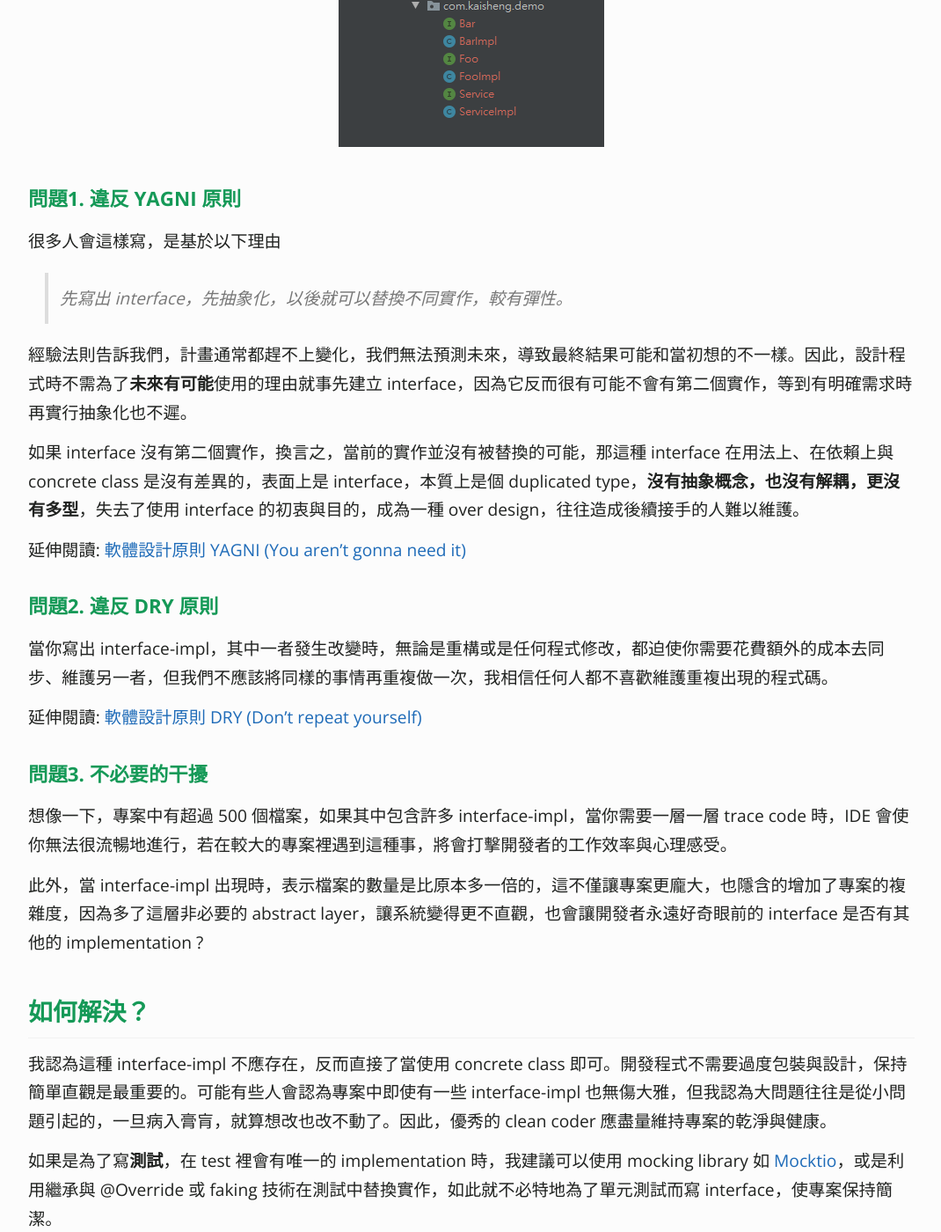
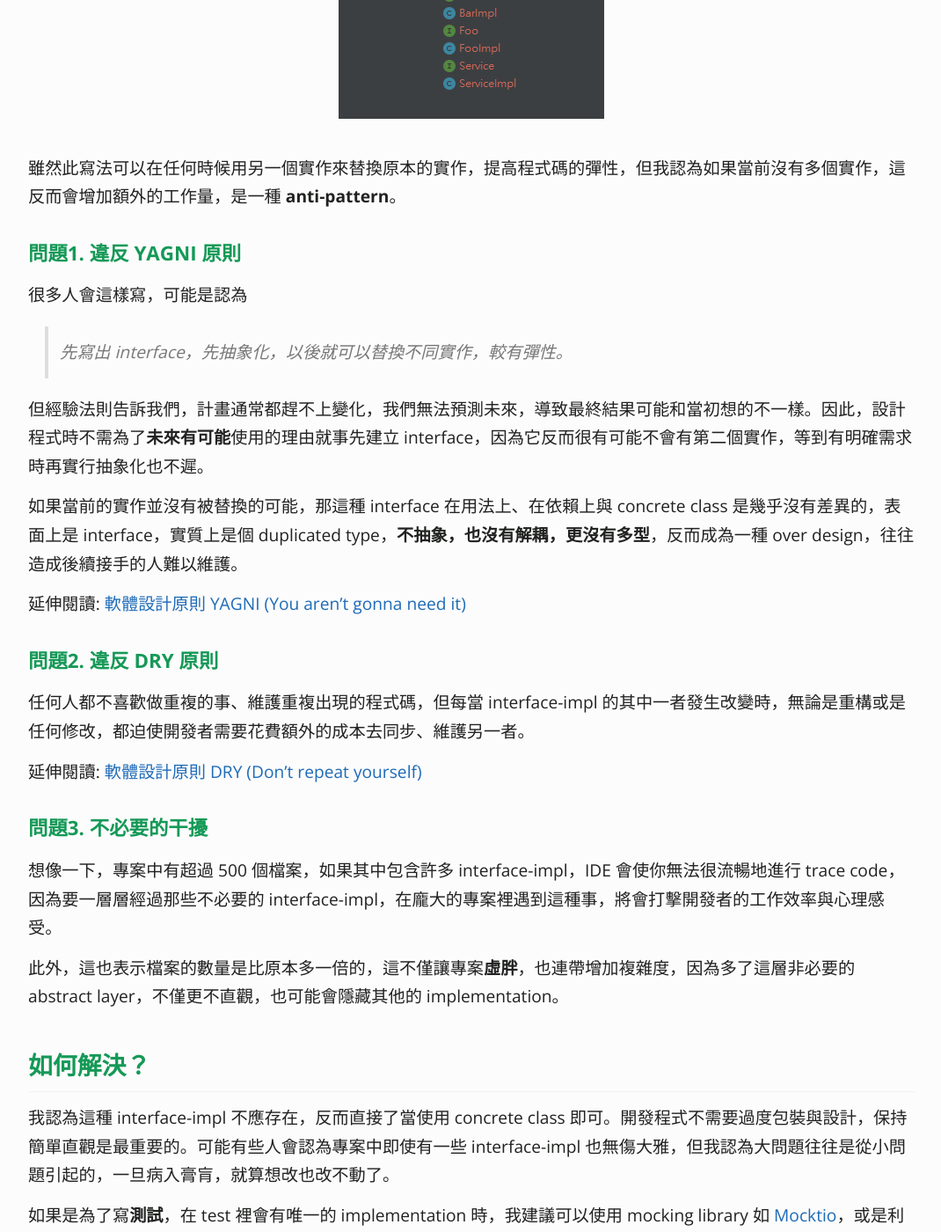
Before and after one commit to KaiSheng714/KaiSheng714.github.io, a Jekyll site: the page built from _posts/2022-01-20-anti-pattern-of-java-interface-impl-style.md, in a window 1280 px wide and 1400 px high, scrolled down 525 px. Shown: the whole window at 88% size, without its empty margins (104-1174 px from the left). Built offline with Jekyll 4.4.1, drawn with Linux system fonts in a browser that asks for light colours; comment, search, counter and statistics services are not loaded; some of the changed text lies outside the part shown.

Commit message:
interface

```diff
--- a/_posts/2022-01-20-anti-pattern-of-java-interface-impl-style.md
+++ b/_posts/2022-01-20-anti-pattern-of-java-interface-impl-style.md
@@ -8,35 +8,37 @@
 image: /assets/image/interface-impl-dir.png
 ---
 
-在 Java 專案中，應該不少人看過或寫過只有一個實作(implementation) 的介面 (interface)，並且以 **Interface-Impl** 的風格普遍存在，如下圖的 FooImpl, BarImpl, ServiceImpl，而且通常它們只給團隊內部使用，也不會界接外部服務，我認為這樣設計是個 **anti-pattern**。它會產生幾個問題，本文將探討此寫法的負面影響以及如何改善。
+在 Java 專案中，應該不少人看過或寫過只有一個實作(implementation) 的介面 (interface)，並且以 **Interface-Impl** 的風格普遍存在，如下圖的 FooImpl, BarImpl, ServiceImpl，而且通常它們只給團隊內部使用，也不會界接外部服務：
 
 ![常見的 Interface 錯誤用法](/assets/image/interface-impl-dir.png?margin=vertical-medium)
 
+雖然此寫法可以在任何時候用另一個實作來替換原本的實作，提高程式碼的彈性，但我認為如果當前沒有多個實作，這反而會增加額外的工作量，是一種 **anti-pattern**。
+
 ### **問題1. 違反 YAGNI 原則**
-很多人會這樣寫，是基於以下理由
+很多人會這樣寫，可能是認為
 
 >
 > 先寫出 interface，先抽象化，以後就可以替換不同實作，較有彈性。
 >
 
-經驗法則告訴我們，計畫通常都趕不上變化，我們無法預測未來，導致最終結果可能和當初想的不一樣。因此，設計程式時不需為了**未來有可能**使用的理由就事先建立 interface，因為它反而很有可能不會有第二個實作，等到有明確需求時再實行抽象化也不遲。
+但經驗法則告訴我們，計畫通常都趕不上變化，我們無法預測未來，導致最終結果可能和當初想的不一樣。因此，設計程式時不需為了**未來有可能**使用的理由就事先建立 interface，因為它反而很有可能不會有第二個實作，等到有明確需求時再實行抽象化也不遲。
 
-如果 interface 沒有第二個實作，換言之，當前的實作並沒有被替換的可能，那這種 interface 在用法上、在依賴上與 concrete class 是沒有差異的，表面上是 interface，本質上是個 duplicated type，**沒有抽象概念，也沒有解耦，更沒有多型**，失去了使用 interface 的初衷與目的，成為一種 over design，往往造成後續接手的人難以維護。
+如果當前的實作並沒有被替換的可能，那這種 interface 在用法上、在依賴上與 concrete class 是幾乎沒有差異的，表面上是 interface，實質上是個 duplicated type，**不抽象，也沒有解耦，更沒有多型**，反而成為一種 over design，往往造成後續接手的人難以維護。
 
 延伸閱讀: [軟體設計原則 YAGNI (You aren't gonna need it)](/articles/yagni-principle)
 
 ### **問題2. 違反 DRY 原則**
-當你寫出 interface-impl，其中一者發生改變時，無論是重構或是任何程式修改，都迫使你需要花費額外的成本去同步、維護另一者，但我們不應該將同樣的事情再重複做一次，我相信任何人都不喜歡維護重複出現的程式碼。
+任何人都不喜歡做重複的事、維護重複出現的程式碼，但每當 interface-impl 的其中一者發生改變時，無論是重構或是任何修改，都迫使開發者需要花費額外的成本去同步、維護另一者。
 
 延伸閱讀: [軟體設計原則 DRY (Don't repeat yourself)](/articles/dry-principle)
 
 ### **問題3. 不必要的干擾**
-想像一下，專案中有超過 500 個檔案，如果其中包含許多 interface-impl，當你需要一層一層 trace code 時，IDE 會使你無法很流暢地進行，若在較大的專案裡遇到這種事，將會打擊開發者的工作效率與心理感受。
+想像一下，專案中有超過 500 個檔案，如果其中包含許多 interface-impl，IDE 會使你無法很流暢地進行 trace code，因為要一層層經過那些不必要的 interface-impl，在龐大的專案裡遇到這種事，將會打擊開發者的工作效率與心理感受。
 
-此外，當 interface-impl 出現時，表示檔案的數量是比原本多一倍的，這不僅讓專案更龐大，也隱含的增加了專案的複雜度，因為多了這層非必要的 abstract layer，讓系統變得更不直觀，也會讓開發者永遠好奇眼前的 interface 是否有其他的 implementation ?
+此外，這也表示檔案的數量是比原本多一倍的，這不僅讓專案**虛胖**，也連帶增加複雜度，因為多了這層非必要的 abstract layer，不僅更不直觀，也可能會隱藏其他的 implementation。
 
 ## **如何解決？**
-我認為這種 interface-impl 不應存在，反而直接了當使用 concrete class 即可。開發程式不需要過度包裝與設計，保持簡單直觀是最重要的。可能有些人會認為專案中即使有一些 interface-impl 也無傷大雅，但我認為大問題往往是從小問題引起的，一旦病入膏肓，就算想改也改不動了。因此，優秀的 clean coder 應盡量維持專案的乾淨與健康。
+我認為這種 interface-impl 不應存在，反而直接了當使用 concrete class 即可。開發程式不需要過度包裝與設計，保持簡單直觀是最重要的。可能有些人會認為專案中即使有一些 interface-impl 也無傷大雅，但我認為大問題往往是從小問題引起的，一旦病入膏肓，就算想改也改不動了。
 
 如果是為了寫**測試**，在 test 裡會有唯一的 implementation 時，我建議可以使用 mocking library 如 [Mocktio](https://site.mockito.org/)，或是利用繼承與 @Override 或 faking 技術在測試中替換實作，如此就不必特地為了單元測試而寫 interface，使專案保持簡潔。
 
@@ -54,15 +56,14 @@
 
 因此，首先描述你的 interface 能為 client 提供**什麼功能**，例如你有一個提供檔案存取服務的 interface 命名為 **FileService** ，那它的 implementation 應該要描述**如何**存取檔案，例如可能有 DiskService, FtpService, MyMagicService …，而不應該是 FileServiceImpl。
 
-再以 Java 的 `ArrayList`, `LinkedList` 為例，它們都實作了 `List` 介面，各有各的實作細節。透過 interface，我們可以根據應用情境（例如效能、時間複雜度等)，用很少的改動成本決定要使用哪個 List，這可以增加程式的彈性。好的 interface 就應如此。
+再以 Java 的 `ArrayList`, `LinkedList` 為例，它們都實作了 `List` 介面，各有各的實作細節。透過 interface，我們可以根據應用情境（例如時空複雜度)，用很少的改動成本決定要使用哪個 List，這可以增加程式的彈性，`List` 就是個好的 interface。
 
-再者，如果你的專案並無開放給團隊外引用，或者不是為了界接外部服務，通常是不需要自行定義 interface 的。反之，若你開發的是例如 library, SDK 發布給外部 client 開發使用，此時就很適合利用 interface 定義出系統邊界，讓外部 client 透過 interface 界接你的專案，並由他們自行開發具體細節。
+在實務上，如果你正在開發的產品或專案並無開放給團隊外部引用，也沒有使用遠端服務(RPC/微服務)，大部分的情況是不需要自行定義 interface 的。
+
+反之，若你開發的是例如 library, SDK 發布給外部，此時就很適合利用 interface 定義出系統邊界，讓外部 client 透過 interface 界接你的專案，並由他們自行開發具體細節。
 
 ## **結語**
-本文描述了許多人對於 java interface 的誤用，導致這種只有一個實作的介面 (interface-impl) 成對出現在許多專案中，**並不是寫了 interface 就等於抽象、解耦**，誤用比未用更糟糕，**如果不需要，就不應該盲目的寫。**
-
-也許你可以檢視你的專案是否有類似的情況，並試著讓專案更乾淨、直觀、明確，降低維護成本，提升軟體品質。
-
+**並不是寫了 interface 就等於抽象、解耦**，有時候誤用比未用更糟糕，應該根據具體的情況去權衡是否需要 interface。也許你可以檢視你的專案是否有類似的情況，並試著讓專案更乾淨，降低維護成本，提升軟體品質。
 ### **Reference**
 - 本文是 ["常見的 Interface 錯誤用法 - 叡揚資訊"](https://www.gss.com.tw/blog/interface) 的修訂新版，原文作者為我本人
 - [Martin Fowler- InterfaceImplementationPair](https://martinfowler.com/bliki/InterfaceImplementationPair.html)
```
